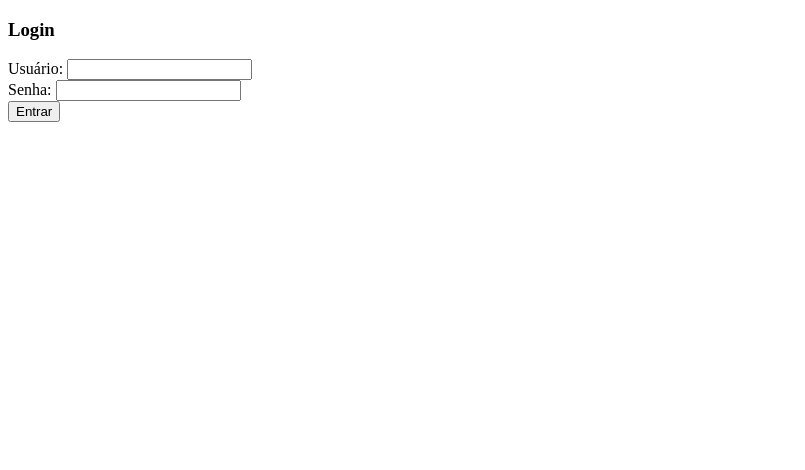
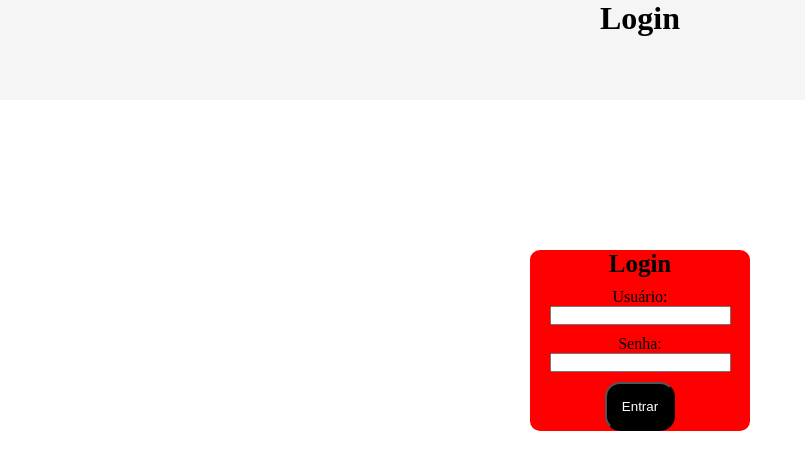
Before and after one commit to joseantonionunes/PHP_Projetos, a PHP site: page / in a window 1280 px wide. Shown: the top 470 px of the page, without its empty margins (0-805 px from the left). Run offline with PHP 8.4, Linux system fonts and the light colour scheme.

Commit message:
ajeitando login

```diff
--- a/Login/public/login.php
+++ b/Login/public/login.php
@@ -37,13 +37,61 @@ defined('CONTROL') or die('Acesso negado!');
 ?>
 
 <!DOCTYPE html>
-<html lang="en">
+<html lang="pt-br">
 <head>
     <meta charset="UTF-8">
     <meta name="viewport" content="width=device-width, initial-scale=1.0">
     <title>Login</title>
 </head>
+<Style>
+
+    *{
+        margin: 0px;
+        padding: 0px;
+    }
+
+    header{
+        text-align: center;
+        height: 100px;
+        background-color: whitesmoke;
+        color: black;
+        margin-bottom: 150px;
+        h1{
+            text-align: center;
+        }
+    }
+
+    main{
+        background-color: red;
+        border-radius: 10px;
+        width: 220px;
+        margin: auto;
+        form{
+            text-align: center;
+
+
+            h3{
+                font-size: 25px;
+            }
+            div{
+                padding-top: 10px;
+                button{
+                    padding: 15px;
+                    border-radius: 15px;
+                    background-color: black;
+                    color: white;
+                    cursor: pointer;
+                }
+            }
+        }
+    }
+</Style>
 <body>
+
+    <header>
+        <h1>Login</h1>
+    </header>
+    <main>
 
         <form action="index.php?rota=login" method="post">
             <h3>Login</h3>
@@ -59,7 +107,7 @@ defined('CONTROL') or die('Acesso negado!');
                 <button type="submit">Entrar</button>
             </div>
         </form>
-
+    </main>
     <?php if(!empty($erro)): ?>
         <p style="color: red"><?= $erro ?></p>
     <?php endif; ?>
```
Lines whose indentation alone changed are shown as unchanged.
